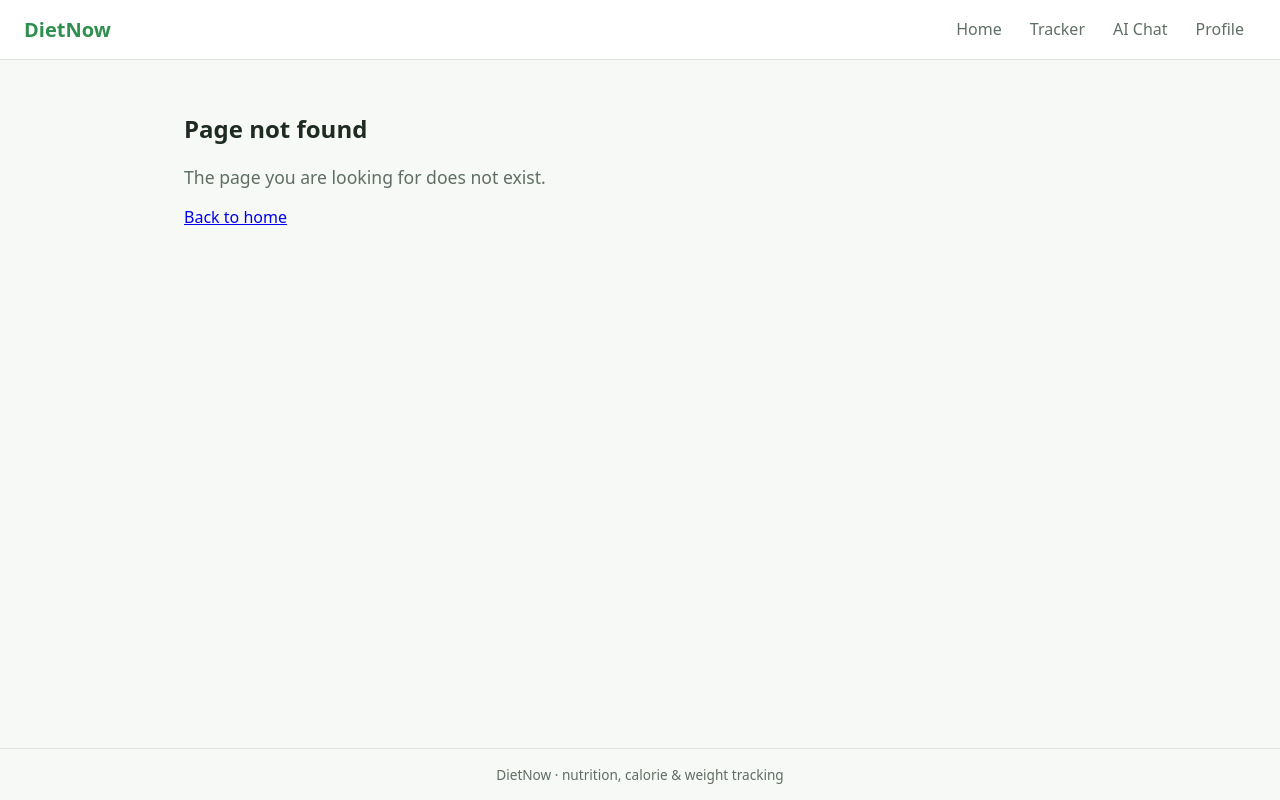
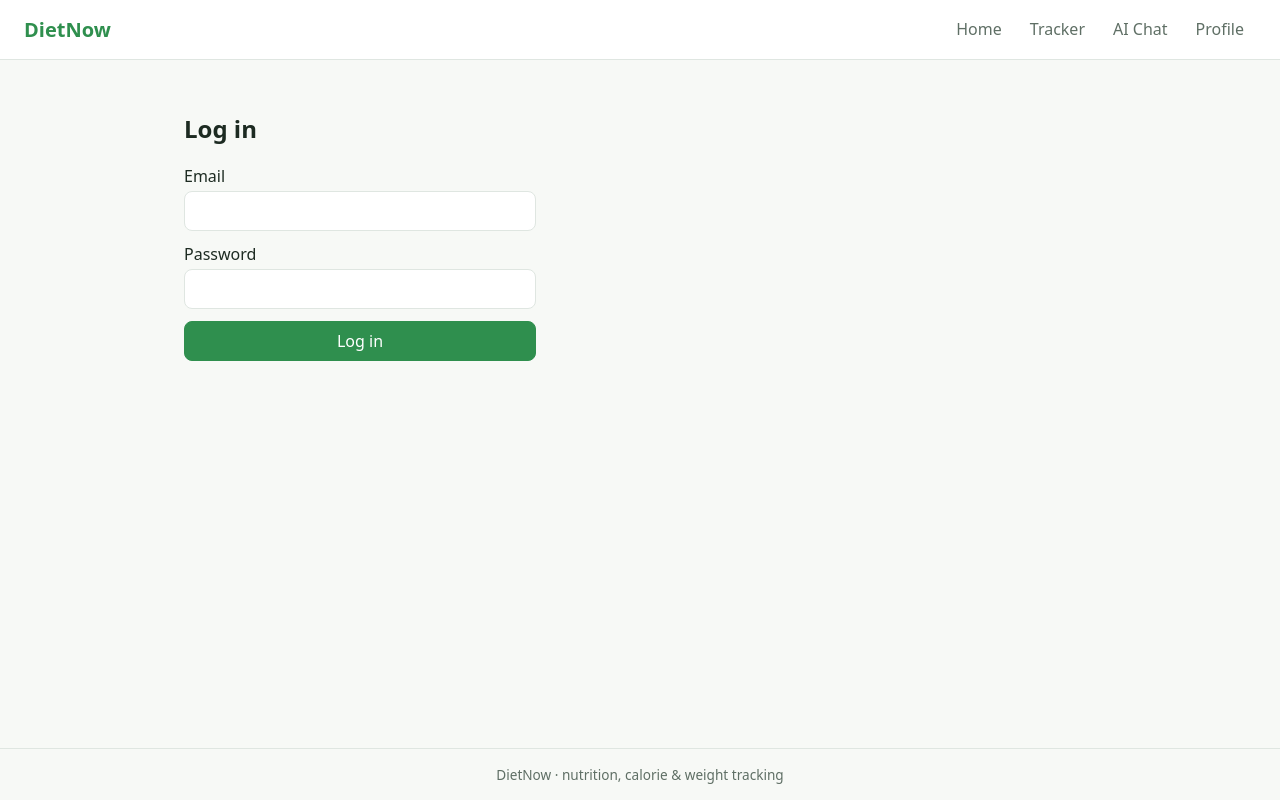
Before and after one commit to R3ZV/DietNow, a React (Vite) app in the folder frontend/: page /login in a window 1280 px wide. Before the commit this address had no page. Built offline with nearby package versions, Linux system fonts and the light colour scheme.

Commit message:
feat(frontend): add the login page (US-19, green)
/login asks for email and password and opens /tracker once the backend
accepts them; otherwise it shows the server message. Deliberately a
near copy of the registration page to reach green; the shared form is
extracted in the next commit.

```diff
--- /dev/null
+++ b/frontend/src/pages/LoginPage.tsx
@@ -0,0 +1,62 @@
+import { useState, type FormEvent } from 'react';
+import { useNavigate } from 'react-router-dom';
+import { login } from '../api/auth';
+import { ApiError } from '../api/client';
+
+/** Login form (US-19 scenario 2). On success the user lands on the daily tracker. */
+export function LoginPage() {
+  const navigate = useNavigate();
+  const [email, setEmail] = useState('');
+  const [password, setPassword] = useState('');
+  const [error, setError] = useState<string | null>(null);
+  const [pending, setPending] = useState(false);
+
+  async function handleSubmit(event: FormEvent<HTMLFormElement>) {
+    event.preventDefault();
+    setError(null);
+    setPending(true);
+    try {
+      await login({ email, password });
+      navigate('/tracker');
+    } catch (err) {
+      setError(err instanceof ApiError ? err.message : 'Could not reach the server. Try again.');
+      setPending(false);
+    }
+  }
+
+  return (
+    <section>
+      <h1>Log in</h1>
+      <form className="form" onSubmit={handleSubmit}>
+        <label>
+          Email
+          <input
+            type="email"
+            autoComplete="email"
+            required
+            value={email}
+            onChange={(e) => setEmail(e.target.value)}
+          />
+        </label>
+        <label>
+          Password
+          <input
+            type="password"
+            autoComplete="current-password"
+            required
+            value={password}
+            onChange={(e) => setPassword(e.target.value)}
+          />
+        </label>
+        {error && (
+          <p role="alert" className="status-error">
+            {error}
+          </p>
+        )}
+        <button type="submit" disabled={pending}>
+          Log in
+        </button>
+      </form>
+    </section>
+  );
+}
--- a/frontend/src/routes.tsx
+++ b/frontend/src/routes.tsx
@@ -1,6 +1,7 @@
 import type { RouteObject } from 'react-router-dom';
 import { Layout } from './components/Layout';
 import { HomePage } from './pages/HomePage';
+import { LoginPage } from './pages/LoginPage';
 import { NotFoundPage } from './pages/NotFoundPage';
 import { PlaceholderPage } from './pages/PlaceholderPage';
 import { RegisterPage } from './pages/RegisterPage';
@@ -27,6 +28,7 @@ export const routes: RouteObject[] = [
     children: [
       { index: true, element: <HomePage /> },
       { path: 'register', element: <RegisterPage /> },
+      { path: 'login', element: <LoginPage /> },
       {
         path: 'tracker',
         element: (
```
